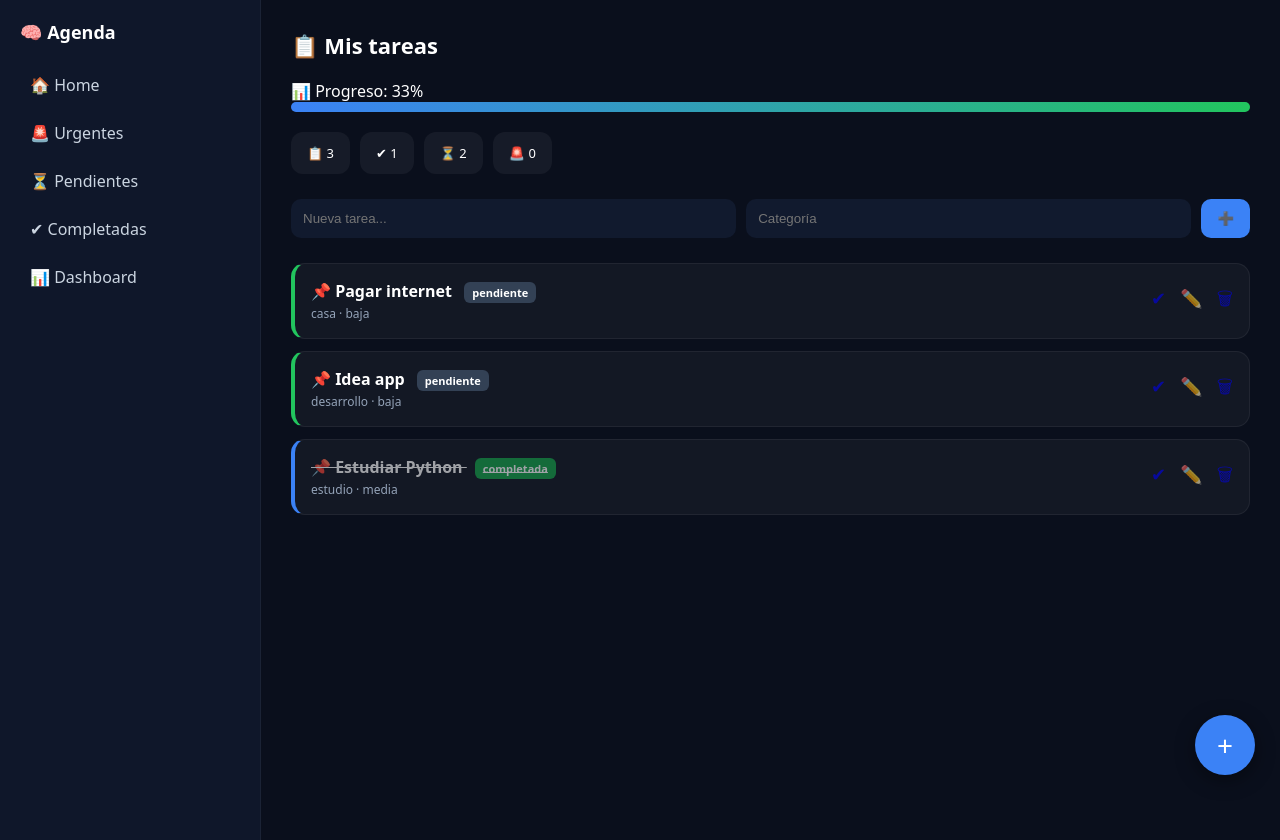
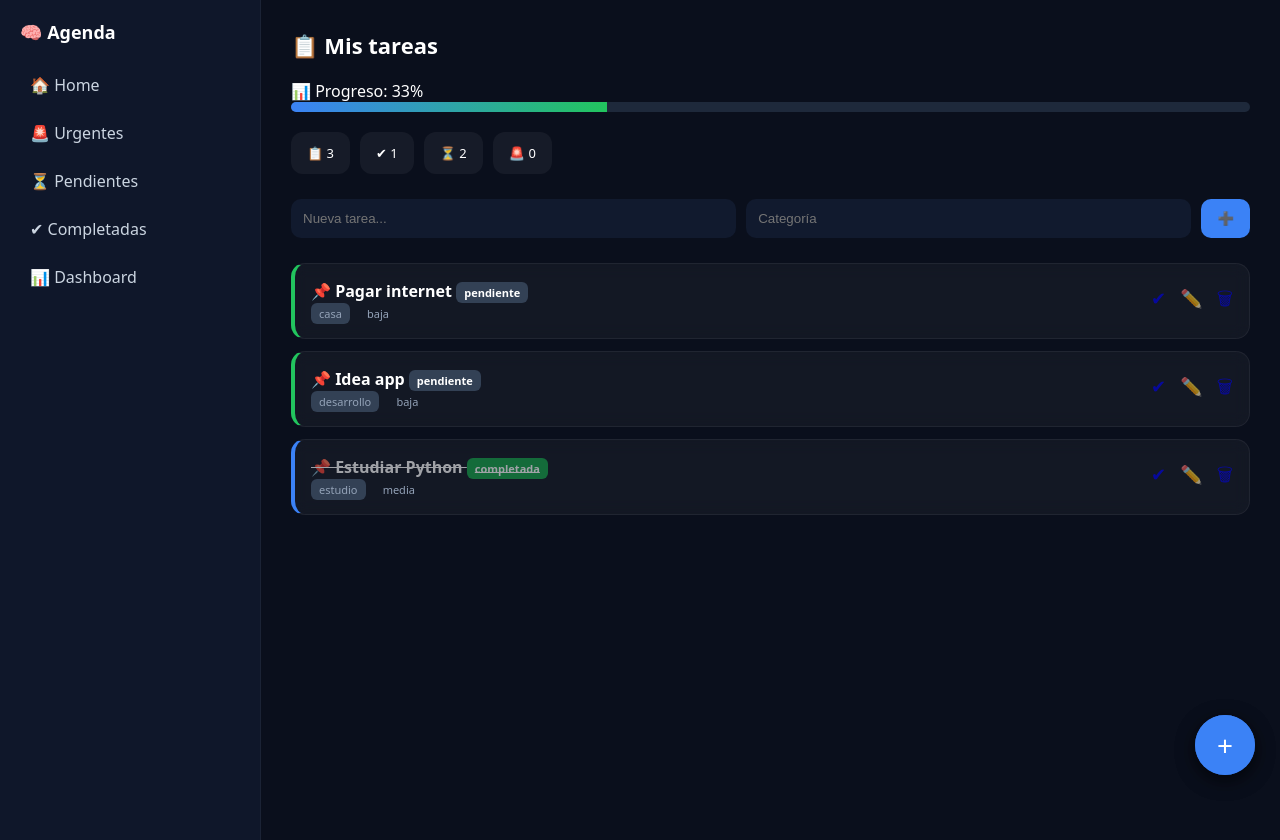
Before and after one commit to KarenGomeez/agenda-inteligente, a Flask app: page / in a window 1280 px wide. Run offline with Flask 3, Linux system fonts and the light colour scheme; data comes from the database, SQL or seed files in the repository.

Commit message:
Update index.html

```diff
--- a/templates/index.html
+++ b/templates/index.html
@@ -14,7 +14,6 @@
             display: flex;
         }
 
-        /* SIDEBAR */
         .sidebar {
             width: 220px;
             background: #0f172a;
@@ -42,20 +41,17 @@
             background: rgba(255,255,255,0.08);
         }
 
-        /* MAIN */
         .main {
             flex: 1;
             padding: 30px;
         }
 
-        /* HEADER */
         .header {
             font-size: 22px;
             font-weight: bold;
             margin-bottom: 20px;
         }
 
-        /* PROGRESS */
         .progress-box {
             margin-bottom: 20px;
         }
@@ -71,10 +67,10 @@
         .progress-fill {
             height: 10px;
             background: linear-gradient(90deg, #3b82f6, #22c55e);
-            transition: 0.4s;
+            transition: 0.6s;
+            width: 0%;
         }
 
-        /* STATS */
         .stats {
             display: flex;
             gap: 10px;
@@ -89,7 +85,6 @@
             font-size: 13px;
         }
 
-        /* FORM */
         form {
             display: flex;
             gap: 10px;
@@ -118,7 +113,6 @@
             background: #2563eb;
         }
 
-        /* CARDS */
         .card {
             background: rgba(255,255,255,0.04);
             border: 1px solid rgba(255,255,255,0.06);
@@ -129,6 +123,7 @@
             justify-content: space-between;
             align-items: center;
             transition: 0.2s;
+            backdrop-filter: blur(8px);
         }
 
         .card:hover {
@@ -152,12 +147,11 @@
             opacity: 0.6;
         }
 
-        /* BADGE */
         .badge {
             font-size: 11px;
             padding: 3px 8px;
             border-radius: 6px;
-            margin-left: 8px;
+            margin-right: 6px;
         }
 
         .pendiente {
@@ -168,7 +162,6 @@
             background: #16a34a;
         }
 
-        /* ACTIONS */
         .actions a {
             margin-left: 10px;
             text-decoration: none;
@@ -180,13 +173,11 @@
             opacity: 1;
         }
 
-        /* PRIORIDAD */
         .urgente { border-left: 4px solid #ef4444; }
         .alta { border-left: 4px solid #f59e0b; }
         .media { border-left: 4px solid #3b82f6; }
         .baja { border-left: 4px solid #22c55e; }
 
-        /* FAB */
         .fab {
             position: fixed;
             right: 25px;
@@ -206,7 +197,6 @@
         .fab:hover {
             transform: scale(1.1);
         }
-
     </style>
 </head>
 
@@ -228,7 +218,6 @@
 
     <div class="header">📋 Mis tareas</div>
 
-    <!-- PROGRESS -->
     <div class="progress-box">
         <div>📊 Progreso: {{ progress }}%</div>
         <div class="progress-bar">
@@ -236,7 +225,6 @@
         </div>
     </div>
 
-    <!-- STATS -->
     <div class="stats">
         <div class="box">📋 {{ total }}</div>
         <div class="box">✔ {{ completed }}</div>
@@ -244,14 +232,12 @@
         <div class="box">🚨 {{ urgent }}</div>
     </div>
 
-    <!-- FORM -->
     <form action="/add" method="POST">
         <input name="title" placeholder="Nueva tarea..." required>
         <input name="category" placeholder="Categoría">
         <button type="submit">➕</button>
     </form>
 
-    <!-- TASKS -->
     {% if tasks %}
         {% for t in tasks %}
         <div class="card {{ t[5] }}">
@@ -263,7 +249,8 @@
                 </div>
 
                 <div class="meta">
-                    {{ t[3] }} · {{ t[5] }}
+                    <span class="badge pendiente">{{ t[3] }}</span>
+                    <span class="badge">{{ t[5] }}</span>
                 </div>
             </div>
 
@@ -283,5 +270,22 @@
 
 <div class="fab">+</div>
 
+<script>
+    // barra progreso
+    const bar = document.querySelector(".progress-fill");
+    const progress = bar.getAttribute("data-progress");
+    bar.style.width = progress + "%";
+
+    // botón flotante
+    document.querySelector(".fab").onclick = () => {
+        document.querySelector("input[name='title']").focus();
+    };
+</script>
+
 </body>
 </html>
+
+<div class="fab">+</div>
+
+</body>
+</html>
```
